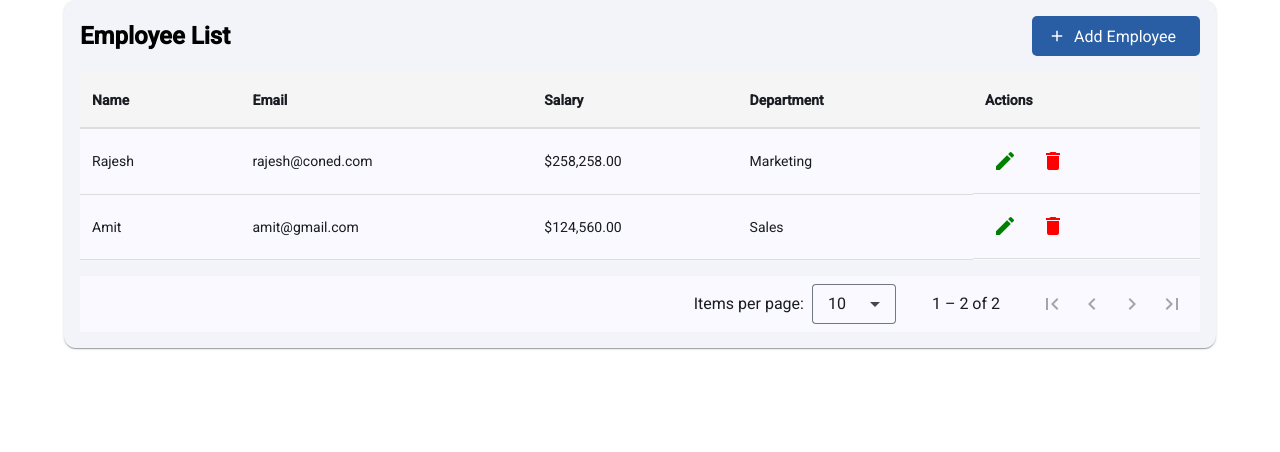
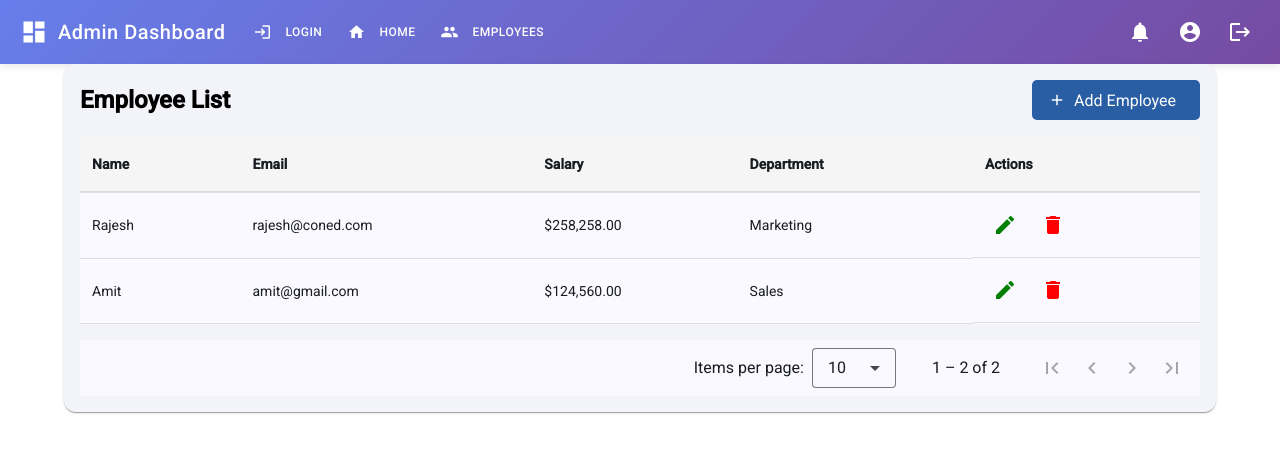
Before and after one commit to amitbhosale1137/Learn_AngularMaterial, an Angular app: page /employees in a window 1280 px wide. Shown: the top 452 px of the page. Built offline with nearby package versions, Linux system fonts and the light colour scheme; data requests are answered from the project's data file.

Commit message:
added nav bar in employee component

```diff
--- a/src/app/components/employee/employee.html
+++ b/src/app/components/employee/employee.html
@@ -1,3 +1,5 @@
+<!-- Navigation Component -->
+<app-nav></app-nav>
 <div class="container">
     <mat-card>
         <mat-card-header>
--- a/src/app/components/employee/employee.ts
+++ b/src/app/components/employee/employee.ts
@@ -9,6 +9,7 @@ import { MatIconModule } from '@angular/material/icon';
 import { MatDialog } from '@angular/material/dialog';
 import { EmployeeDialogComponent } from '../../Shared/employee-dialog/employee-dialog';
 import { NotificationService } from '../../services/notification.service';
+import { NavComponent } from "../nav/nav";
 
 @Component({
   selector: 'app-employee',
@@ -18,7 +19,8 @@ import { NotificationService } from '../../services/notification.service';
     ReusableTableComponent,
     MatButtonModule,
     MatIconModule,
-  ],
+    NavComponent
+],
   templateUrl: './employee.html',
   styleUrl: './employee.scss',
 })
```
